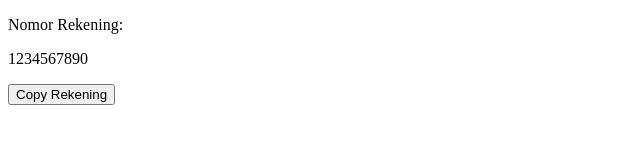
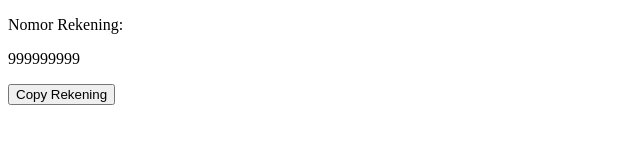
Before and after one commit to ooreganoco/ooreganoco.github.io, a plain HTML site: page index.html in a window 1280 px wide. Shown: the full height of the page, 0-640 px from the left. Drawn offline with Linux system fonts and the light colour scheme.

Commit message:
Update index.html

```diff
--- a/index.html
+++ b/index.html
@@ -3,7 +3,7 @@
 <body>
 
 <p>Nomor Rekening:</p>
-<p id="rekening">1234567890</p>
+<p id="rekening">999999999</p>
 
 <button onclick="copyRekening()">Copy Rekening</button>
 
```
